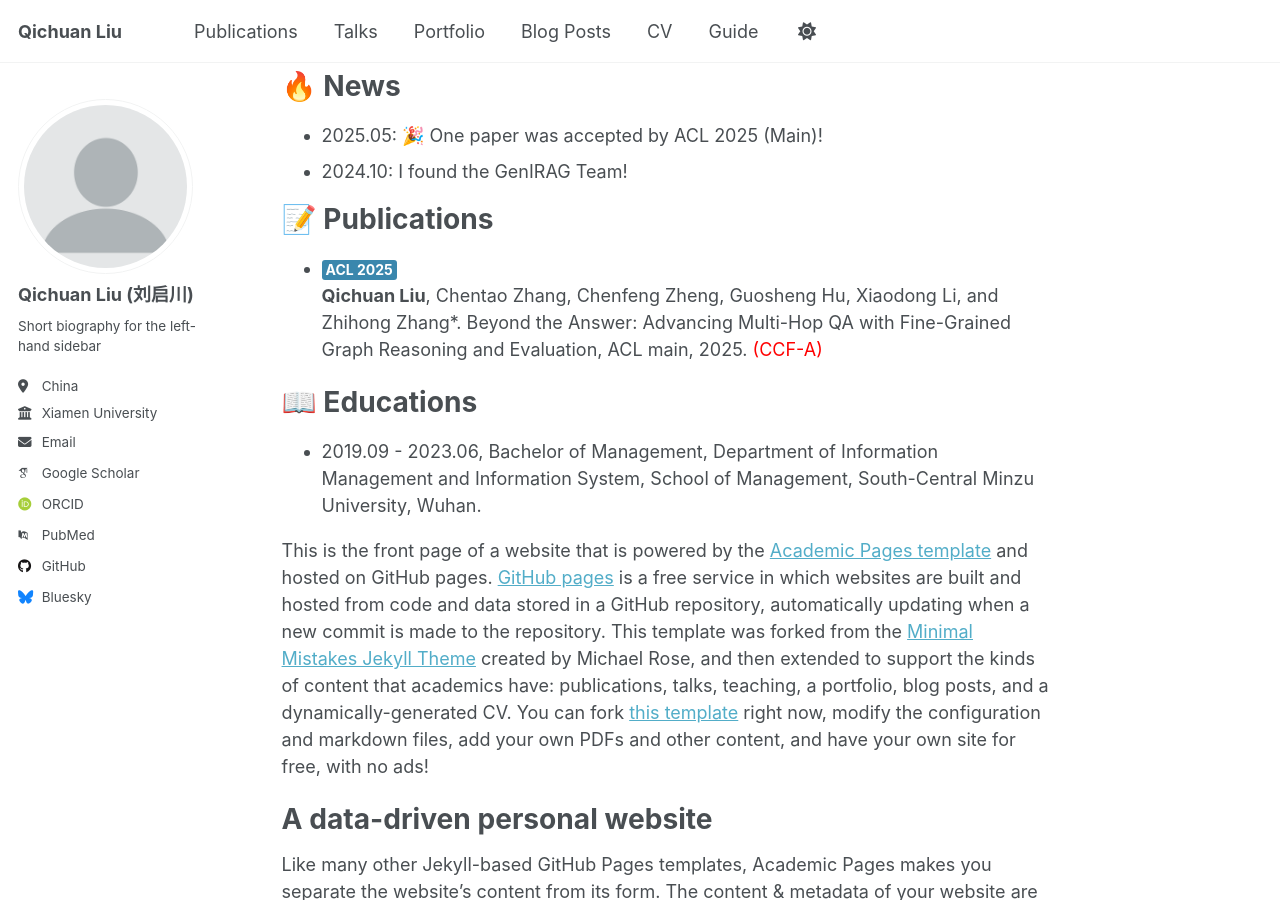
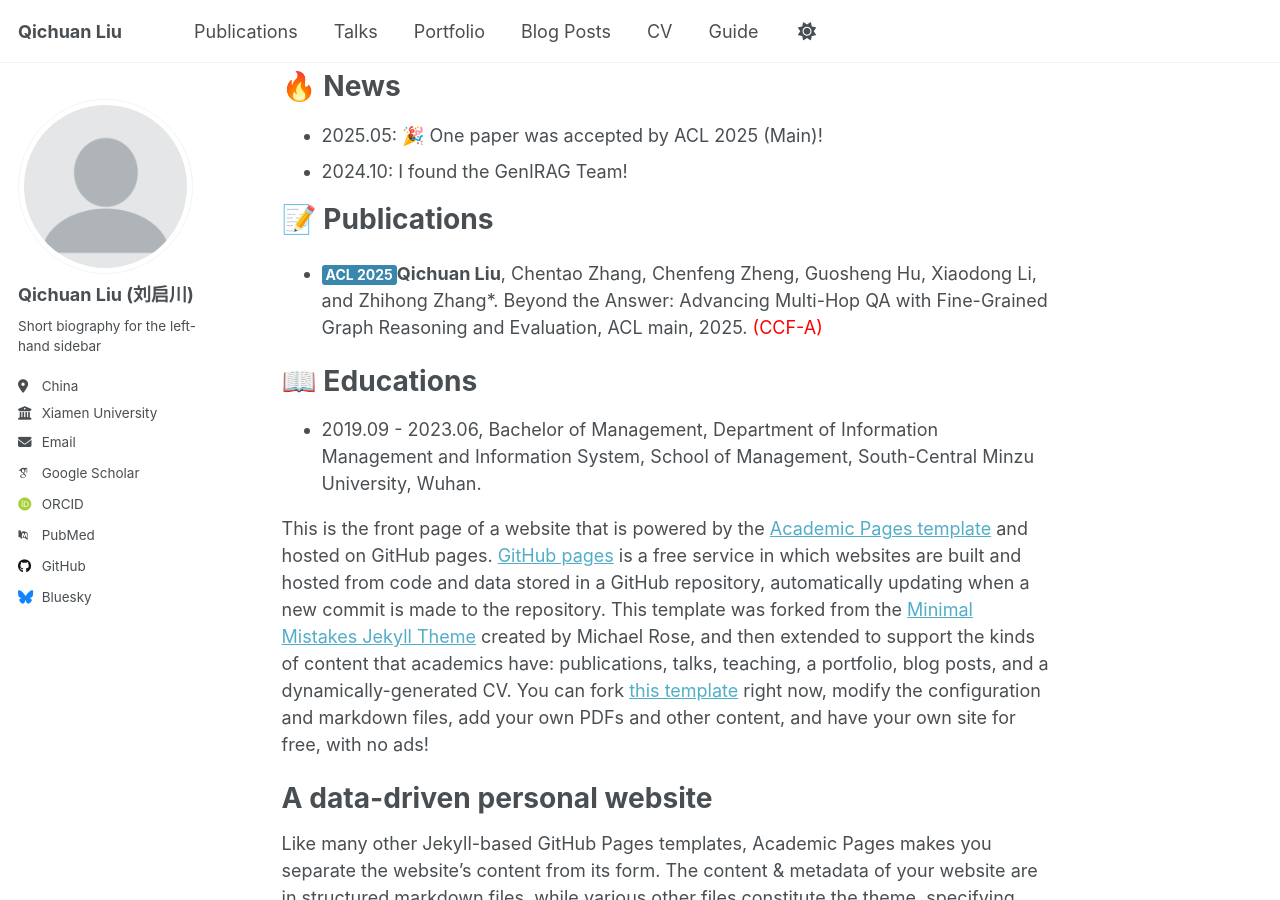
Before and after one commit to qcliu2001/qcliu2001.github.io, a Jekyll site: the page built from _pages/about.md, in a window 1280 px wide and 900 px high, scrolled down 438 px. Built offline with Jekyll 4.4.1, drawn with Linux system fonts in a browser that asks for light colours; some web fonts are replaced.

Commit message:
Update about.md

```diff
--- a/_pages/about.md
+++ b/_pages/about.md
@@ -23,7 +23,7 @@ My current research topics:
 
 📝 Publications
 ======
-+ <div style="background-color: #3a87ad; display: inline-block; padding: 2px 4px; border-radius: 3px; color: white;height: 20px; line-height: 16px; font-size: 14px; font-weight: bold; float; left">ACL 2025</div> <span><b>Qichuan Liu</b>, Chentao Zhang, Chenfeng Zheng, Guosheng Hu, Xiaodong Li, and Zhihong Zhang*. Beyond the Answer: Advancing Multi-Hop QA with Fine-Grained Graph Reasoning and Evaluation, ACL main, 2025. <span style="color: red">(CCF-A)</span></span>
++ <p style="inline"><div style="background-color: #3a87ad; display: inline-block; padding: 2px 4px; border-radius: 3px; color: white;height: 20px; line-height: 16px; font-size: 14px; font-weight: bold; float; left">ACL 2025</div> <b>Qichuan Liu</b>, Chentao Zhang, Chenfeng Zheng, Guosheng Hu, Xiaodong Li, and Zhihong Zhang*. Beyond the Answer: Advancing Multi-Hop QA with Fine-Grained Graph Reasoning and Evaluation, ACL main, 2025. <span style="color: red">(CCF-A)</span></p>
 
 📖 Educations
 ======
```
